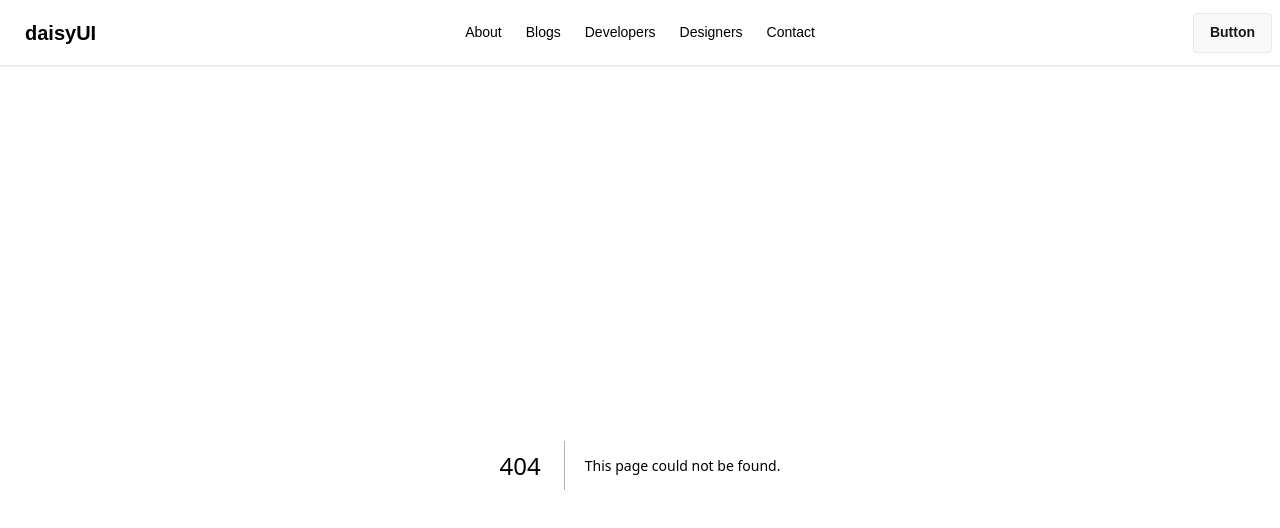
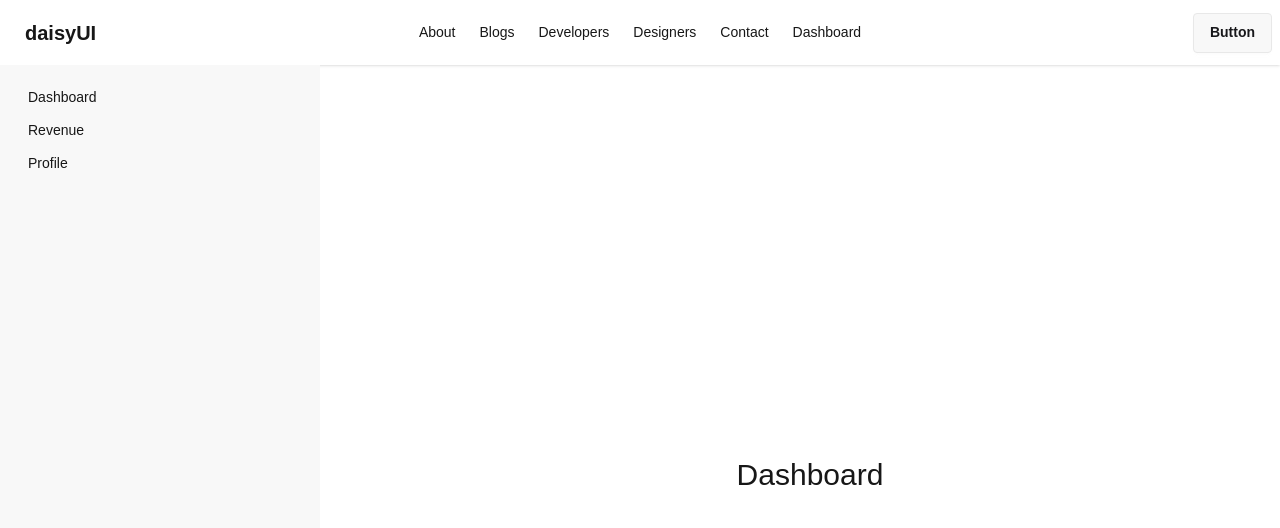
Before and after one commit to mdnahidooo/my-next-app, a Next.js app: page /dashboard in a window 1280 px wide. Before the commit this address had no page. Shown: the top 528 px of the page. Built offline with nearby package versions, Linux system fonts and the light colour scheme.

Commit message:
Creating Multiple Layouts in Next.js

```diff
--- /dev/null
+++ b/src/app/dashboard/layout.jsx
@@ -0,0 +1,33 @@
+import Link from 'next/link';
+import React from 'react';
+
+const DashboardLayout = ({ children }) => {
+    return (
+        <div>
+
+            <div className="drawer lg:drawer-open">
+                <input id="my-drawer-3" type="checkbox" className="drawer-toggle" />
+                <div className="drawer-content flex flex-col items-center justify-center">
+                    {/* Page content here */}
+                    {children}
+                    <label htmlFor="my-drawer-3" className="btn drawer-button lg:hidden">
+                        Open drawer
+                    </label>
+                </div>
+                <div className="drawer-side">
+                    <label htmlFor="my-drawer-3" aria-label="close sidebar" className="drawer-overlay"></label>
+                    <ul className="menu bg-base-200 min-h-full w-80 p-4">
+                        {/* Sidebar content here */}
+                        <li><Link href='/dashboard'>Dashboard</Link></li>
+                        <li><Link href='/dashboard/revenue'>Revenue</Link></li>
+                        <li><Link href='/dashboard/profile'>Profile</Link></li>
+
+                    </ul>
+                </div>
+            </div>
+
+        </div>
+    );
+};
+
+export default DashboardLayout;
--- /dev/null
+++ b/src/app/dashboard/page.jsx
@@ -0,0 +1,11 @@
+import React from 'react';
+
+const DashboardPage = () => {
+    return (
+        <div>
+            <h2 className='ml-5 mt-5 text-3xl'>Dashboard</h2>
+        </div>
+    );
+};
+
+export default DashboardPage;
--- /dev/null
+++ b/src/app/dashboard/profile/page.jsx
@@ -0,0 +1,11 @@
+import React from 'react';
+
+const ProfilePage = () => {
+    return (
+        <div>
+           <h2>My profile</h2>
+        </div>
+    );
+};
+
+export default ProfilePage;
--- /dev/null
+++ b/src/app/dashboard/revenue/page.jsx
@@ -0,0 +1,11 @@
+import React from 'react';
+
+const Revenue = () => {
+    return (
+        <div>
+           <h2>Money coming soon...</h2>
+        </div>
+    );
+};
+
+export default Revenue;
--- a/src/components/Navbar.jsx
+++ b/src/components/Navbar.jsx
@@ -9,6 +9,8 @@
         <li><Link href='/about/developers'>Developers</Link></li>
         <li><Link href='/about/designers'>Designers</Link></li>
         <li><Link href='/contact'>Contact</Link></li>
+        <li><Link href='/dashboard'>Dashboard</Link></li>
+
 
     </>
 
```
